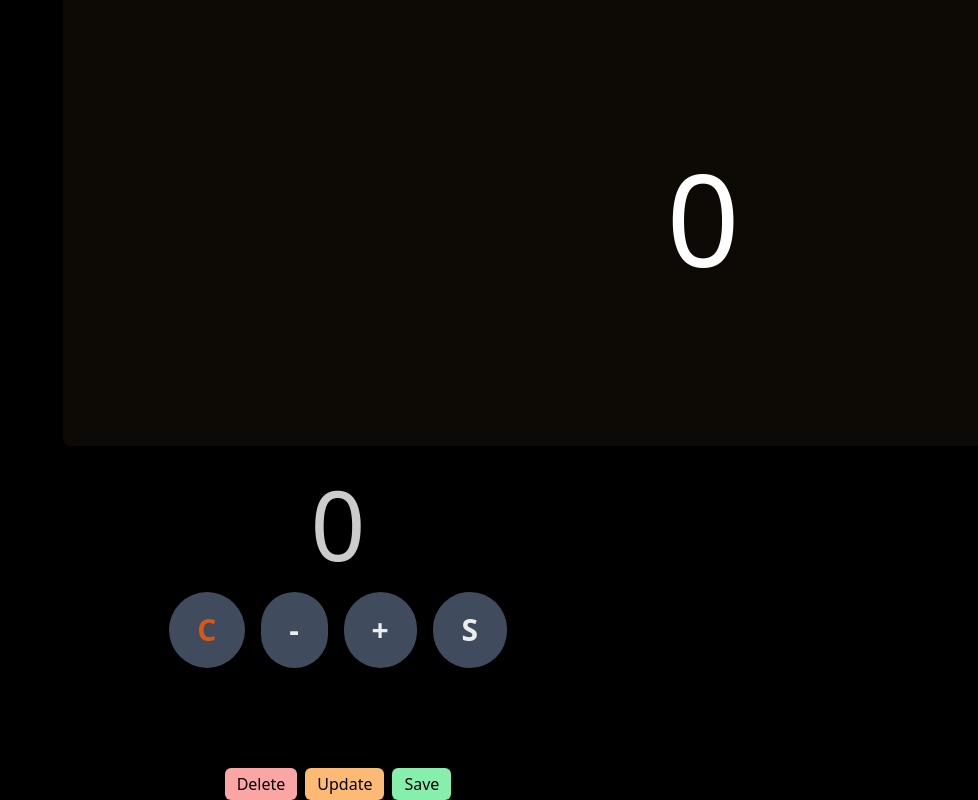
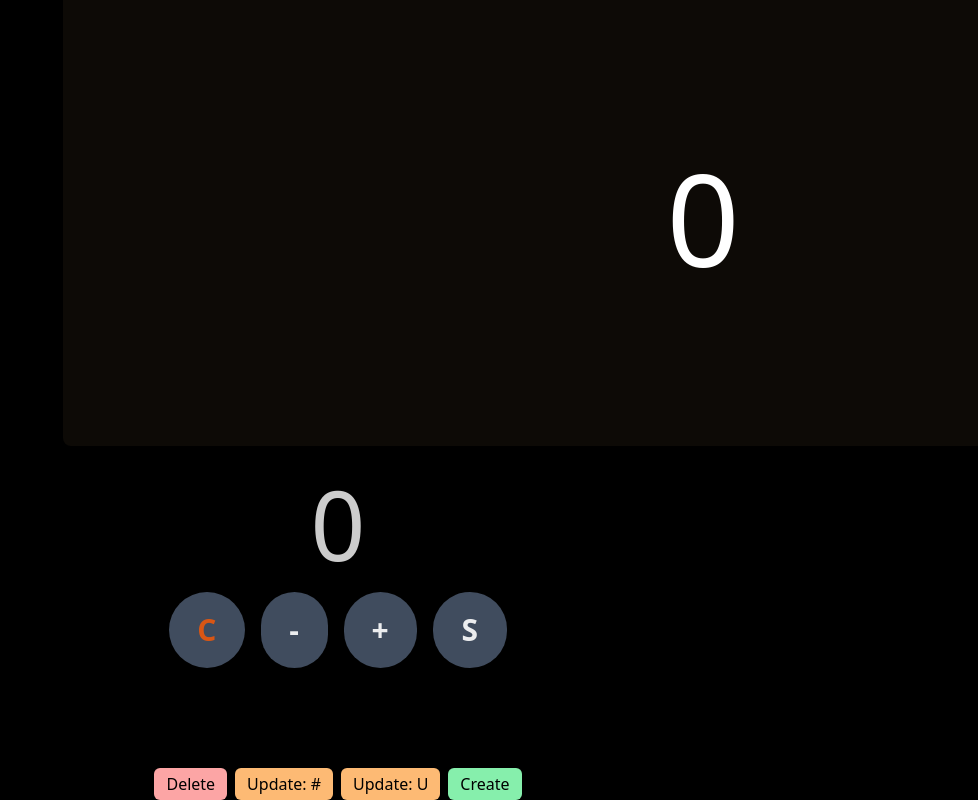
Before and after one commit to SundayLogic/DragThisBox, a Next.js app: page / in a window 1280 px wide. Shown: the whole page, without its empty margins (302-1280 px from the left). Built offline with nearby package versions, Linux system fonts and the light colour scheme.

Commit message:
Firebase 1.3

```diff
--- a/components/pages/Test.tsx
+++ b/components/pages/Test.tsx
@@ -40,9 +40,9 @@ const Test = () => {
     <div className="h-[100vh] w-[100vw] flex flex-col  items-center overflow-hidden">
       <Slidder />
       <BtnTest />
-      <div className="flex space-x-2">
+      <div className="flex space-x-2 items-center justify-center">
         <button
-          className="bg-red-300 px-3 py-1 rounded-md"
+          className="bg-red-300 px-3 py-1 rounded-md "
           onClick={() => deleteUser()}
         >
           Delete
@@ -51,13 +51,19 @@ const Test = () => {
           className="bg-orange-300 px-3 py-1 rounded-md"
           onClick={() => updateData(count)}
         >
-         Update
+         Update: #
+        </button>
+        <button
+          className="bg-orange-300 px-3 py-1 rounded-md"
+          onClick={() => updateUser("Pablo")}
+        >
+         Update: U
         </button>
         <button
           className="bg-green-300 px-3 py-1 rounded-md"
-          onClick={() => updateUser("Jhon")}
+          onClick={() => createUser("Pablo", count)}
         >
-          Save
+         Create
         </button>
       </div>
     </div>
```
